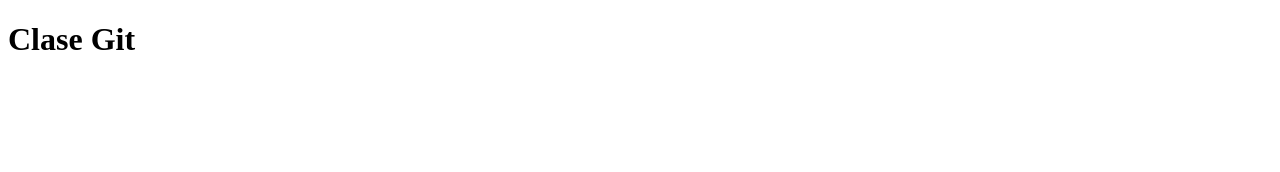
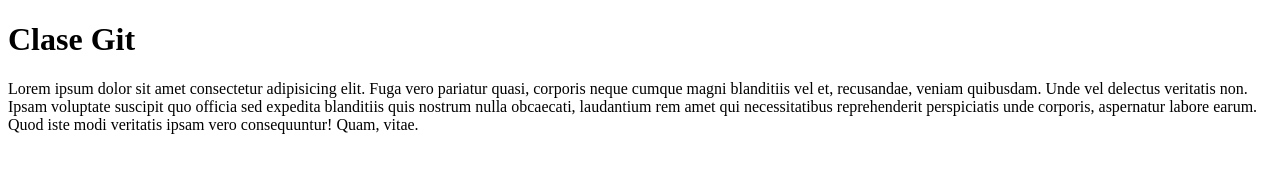
Before and after one commit to nathalya1500/prueba_git, a plain HTML site: page index.html in a window 1280 px wide. Drawn offline with Linux system fonts and the light colour scheme.

Commit message:
Parrafo agregado

```diff
--- a/index.html
+++ b/index.html
@@ -10,5 +10,7 @@
 
     <h1>Clase Git</h1>
 
+
+    <p>Lorem ipsum dolor sit amet consectetur adipisicing elit. Fuga vero pariatur quasi, corporis neque cumque magni blanditiis vel et, recusandae, veniam quibusdam. Unde vel delectus veritatis non. Ipsam voluptate suscipit quo officia sed expedita blanditiis quis nostrum nulla obcaecati, laudantium rem amet qui necessitatibus reprehenderit perspiciatis unde corporis, aspernatur labore earum. Quod iste modi veritatis ipsam vero consequuntur! Quam, vitae.</p>
 </body>
 </html>
```
